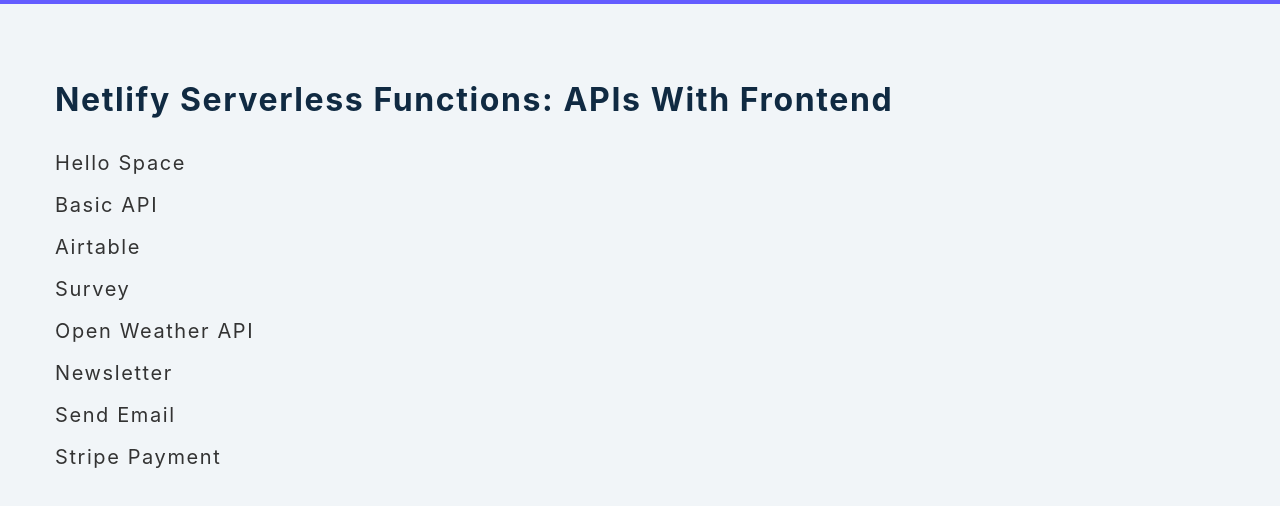
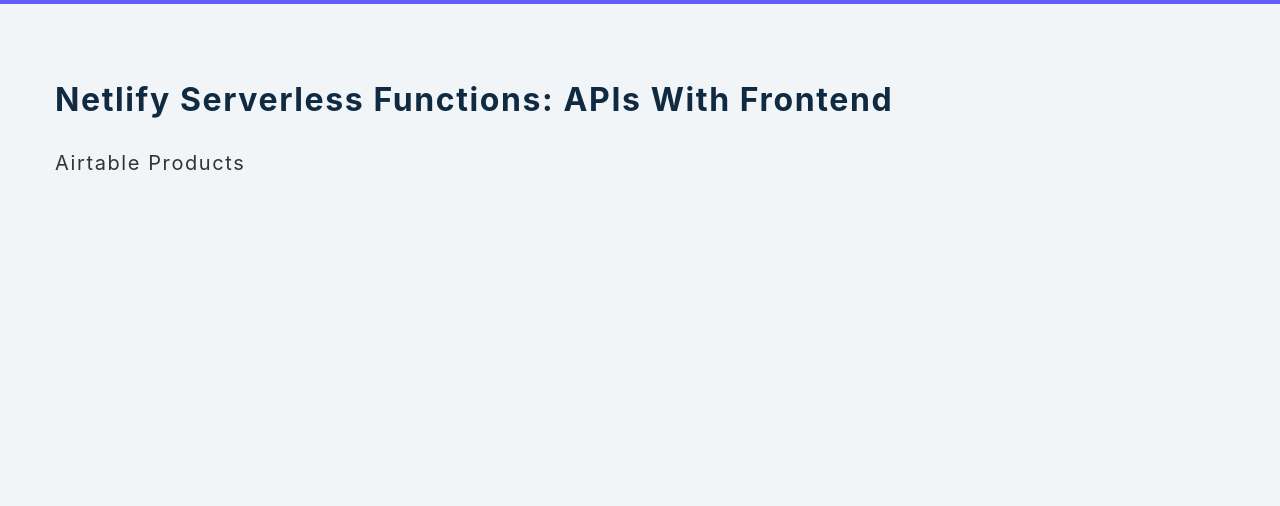
Before and after one commit to Codatrix1/temp-serverless-func, a website: page index.html in a window 1280 px wide. Shown: the part 76-582 px from the top of the page. Drawn offline with Linux system fonts and the light colour scheme.

Commit message:
minor-fixes

```diff
--- a/index.html
+++ b/index.html
@@ -19,16 +19,16 @@
       <!-- <h2>netlify serverless functions</h2> -->
       <h3 class="title">Netlify Serverless Functions: APIs with Frontend</h3>
       <ul>
-        <li>
+        <!-- <li>
           <a href="./examples/1-hello/index.html">hello space</a>
         </li>
         <li>
           <a href="./examples/2-basic-api/index.html">basic API</a>
+        </li> -->
+        <li>
+          <a href="./examples/3-airtable/index.html">airtable products</a>
         </li>
-        <li>
-          <a href="./examples/3-airtable/index.html">airtable</a>
-        </li>
-        <li>
+        <!-- <li>
           <a href="./examples/4-survey/index.html">Survey</a>
         </li>
         <li>
@@ -42,7 +42,7 @@
         </li>
         <li>
           <a href="./examples/8-stripe/index.html">Stripe Payment</a>
-        </li>
+        </li> -->
       </ul>
     </section>
   </body>
```
